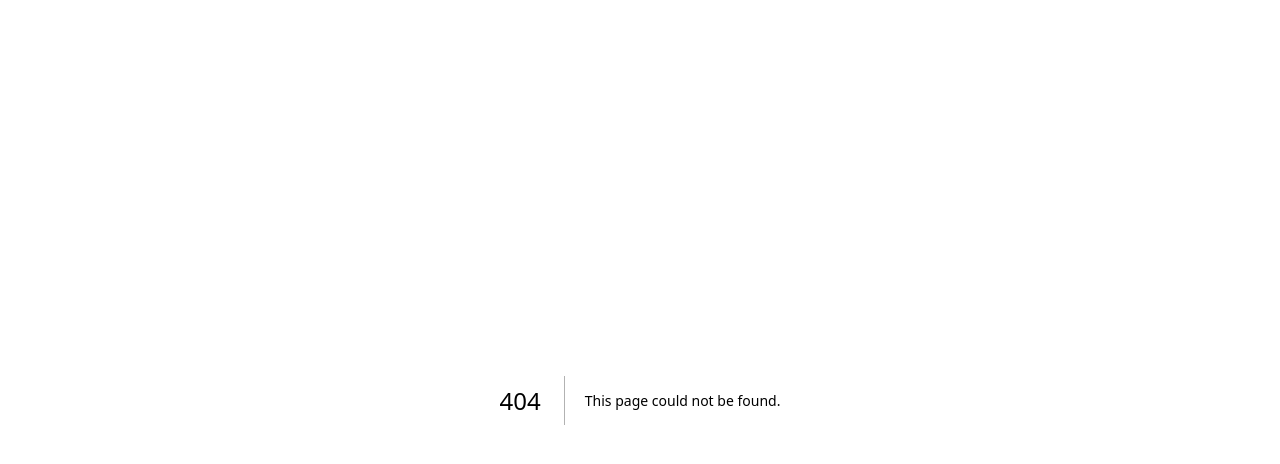
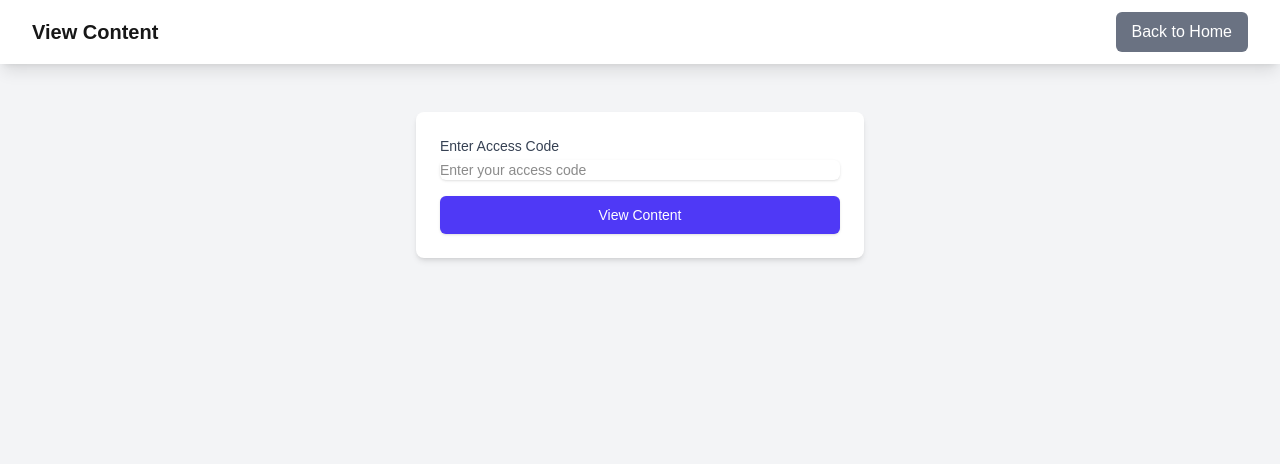
Before and after one commit to hackerloum/secureview, a Next.js app in the folder frontend/: page /user in a window 1280 px wide. Before the commit this address had no page. Shown: the top 464 px of the page. Built offline with nearby package versions, Linux system fonts and the light colour scheme; no server answers.

Commit message:
Create page.tsx

```diff
--- /dev/null
+++ b/frontend/src/app/user/page.tsx
@@ -0,0 +1,112 @@
+'use client';
+
+import { useState } from 'react';
+import { useRouter } from 'next/navigation';
+import { createClient } from '@supabase/supabase-js';
+
+const supabase = createClient(
+  process.env.NEXT_PUBLIC_SUPABASE_URL!,
+  process.env.NEXT_PUBLIC_SUPABASE_ANON_KEY!
+);
+
+export default function UserPage() {
+  const router = useRouter();
+  const [accessCode, setAccessCode] = useState('');
+  const [content, setContent] = useState<any>(null);
+  const [error, setError] = useState('');
+  const [loading, setLoading] = useState(false);
+
+  const handleSubmit = async (e: React.FormEvent) => {
+    e.preventDefault();
+    setLoading(true);
+    setError('');
+
+    try {
+      const response = await fetch(`${process.env.NEXT_PUBLIC_API_URL}/api/content/${accessCode}`);
+      const data = await response.json();
+
+      if (!response.ok) {
+        throw new Error(data.error || 'Content not found');
+      }
+
+      setContent(data);
+    } catch (error: any) {
+      setError(error.message);
+      setContent(null);
+    } finally {
+      setLoading(false);
+    }
+  };
+
+  return (
+    <div className="min-h-screen bg-gray-100">
+      <nav className="bg-white shadow-lg">
+        <div className="max-w-7xl mx-auto px-4 sm:px-6 lg:px-8">
+          <div className="flex justify-between h-16">
+            <div className="flex items-center">
+              <h1 className="text-xl font-bold">View Content</h1>
+            </div>
+            <div className="flex items-center">
+              <button
+                onClick={() => router.push('/')}
+                className="bg-gray-500 text-white px-4 py-2 rounded-md hover:bg-gray-600"
+              >
+                Back to Home
+              </button>
+            </div>
+          </div>
+        </div>
+      </nav>
+
+      <main className="max-w-7xl mx-auto py-6 sm:px-6 lg:px-8">
+        <div className="px-4 py-6 sm:px-0">
+          <div className="max-w-md mx-auto bg-white rounded-lg shadow-md p-6">
+            <form onSubmit={handleSubmit} className="space-y-4">
+              <div>
+                <label htmlFor="accessCode" className="block text-sm font-medium text-gray-700">
+                  Enter Access Code
+                </label>
+                <input
+                  type="text"
+                  id="accessCode"
+                  value={accessCode}
+                  onChange={(e) => setAccessCode(e.target.value)}
+                  className="mt-1 block w-full rounded-md border-gray-300 shadow-sm focus:border-indigo-500 focus:ring-indigo-500 sm:text-sm"
+                  placeholder="Enter your access code"
+                  required
+                />
+              </div>
+              <button
+                type="submit"
+                disabled={loading}
+                className="w-full flex justify-center py-2 px-4 border border-transparent rounded-md shadow-sm text-sm font-medium text-white bg-indigo-600 hover:bg-indigo-700 focus:outline-none focus:ring-2 focus:ring-offset-2 focus:ring-indigo-500"
+              >
+                {loading ? 'Loading...' : 'View Content'}
+              </button>
+            </form>
+
+            {error && (
+              <div className="mt-4 text-red-600 text-sm">
+                {error}
+              </div>
+            )}
+
+            {content && (
+              <div className="mt-6">
+                <h2 className="text-xl font-bold">{content.title}</h2>
+                <p className="mt-2 text-gray-600">{content.description}</p>
+                <div className="mt-4">
+                  <img
+                    src={content.image_url}
+                    alt={content.title}
+                    className="w-full h-64 object-cover rounded-lg"
+                  />
+                </div>
+              </div>
+            )}
+          </div>
+        </div>
+      </main>
+    </div>
+  );
+}
```
